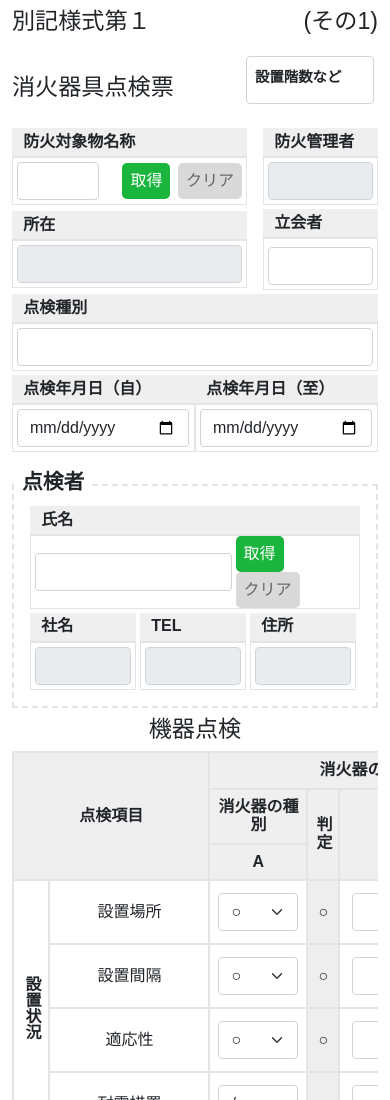
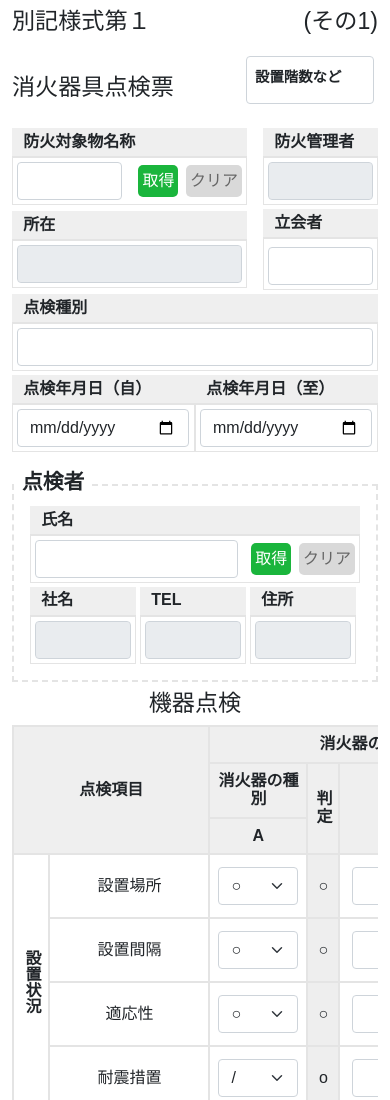
Before and after one commit to khoaTiah/GLOBALBKINTONE_WOFF, a plain HTML site: page client/GLOBALBKINTONE-34/index.html in a window 390 px wide. Shown: the top 1100 px of the page. Drawn offline with nearby package versions, Linux system fonts and the light colour scheme; a web font is replaced by a local one.

Commit message:
GLOBALBKINTONE-34 : update css

```diff
--- a/client/GLOBALBKINTONE-34/style.css
+++ b/client/GLOBALBKINTONE-34/style.css
@@ -264,7 +264,7 @@ input:read-only {
     display: flex;
     align-items: center;
     justify-content: space-between;
-    width: 33%;
+    width: 34%;
 }
 
 section.reviewer {
@@ -379,19 +379,19 @@ input#full-name {
 
 @media (max-width: 730px) {
     input#full-name {
-        width: 65%;
+        width: 71%;
     }
 }
 
 @media (max-width: 500px) {
     input#name-of-fire {
-        width: 55%;
+        width: 57%;
     }
     button#btn-lookup_1 {
-        padding: 5px 7px;
+        padding: 3px 3px;
     }
     button.btn.btn-clear {
-        padding: 5px 7px;
+        padding: 3px 3px;
     }
     .inspection {
         display: flex;
@@ -408,16 +408,28 @@ input#full-name {
 
 @media (max-width: 460px) {
     input#name-of-fire {
-        width: 43%;
+        width: 54%;
     }
     input#full-name {
-        width: 60%;
+        width: 68%;
+    }
+}
+
+@media (max-width: 420px) {
+    input#name-of-fire {
+        width: 51%;
+    }
+    input#full-name {
+        width: 65%;
     }
 }
 
 @media (max-width: 410px) {
     input#name-of-fire {
-        width: 35%;
+        width: 45%;
+    }
+    input#full-name {
+        width: 62%;
     }
 }
 
@@ -430,7 +442,13 @@ input#full-name {
     }
 }
 
-@media (max-width: 340px) {
+@media (max-width: 360px) {
+    input#full-name {
+        width: 60%;
+    }
+}
+
+@media (max-width: 344px) {
     /* .dataToDate {
         width: 80%;
     } */
@@ -464,7 +482,7 @@ input#full-name {
         width: 100%;
     }
     input#full-name {
-        width: 50%;
+        width: 57%;
     }
     input#name-of-fire {
         width: 58%;
```
